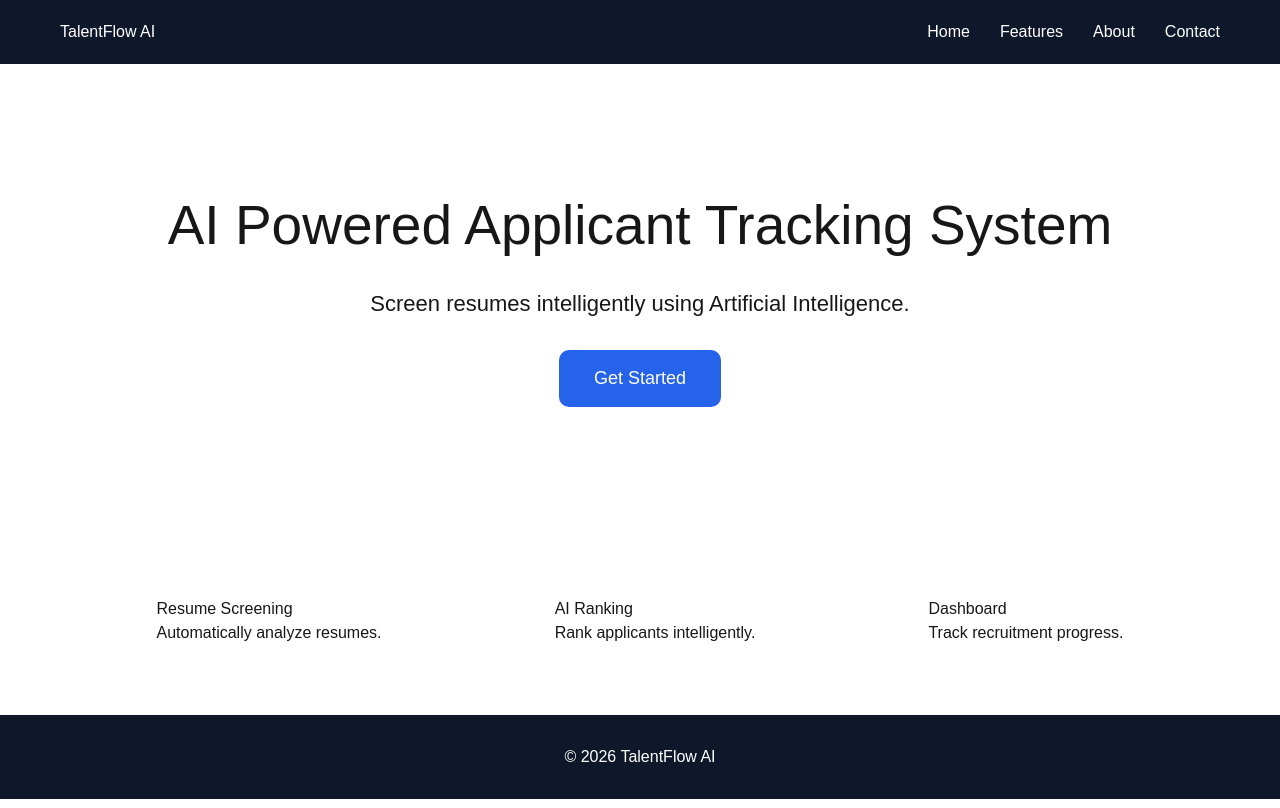
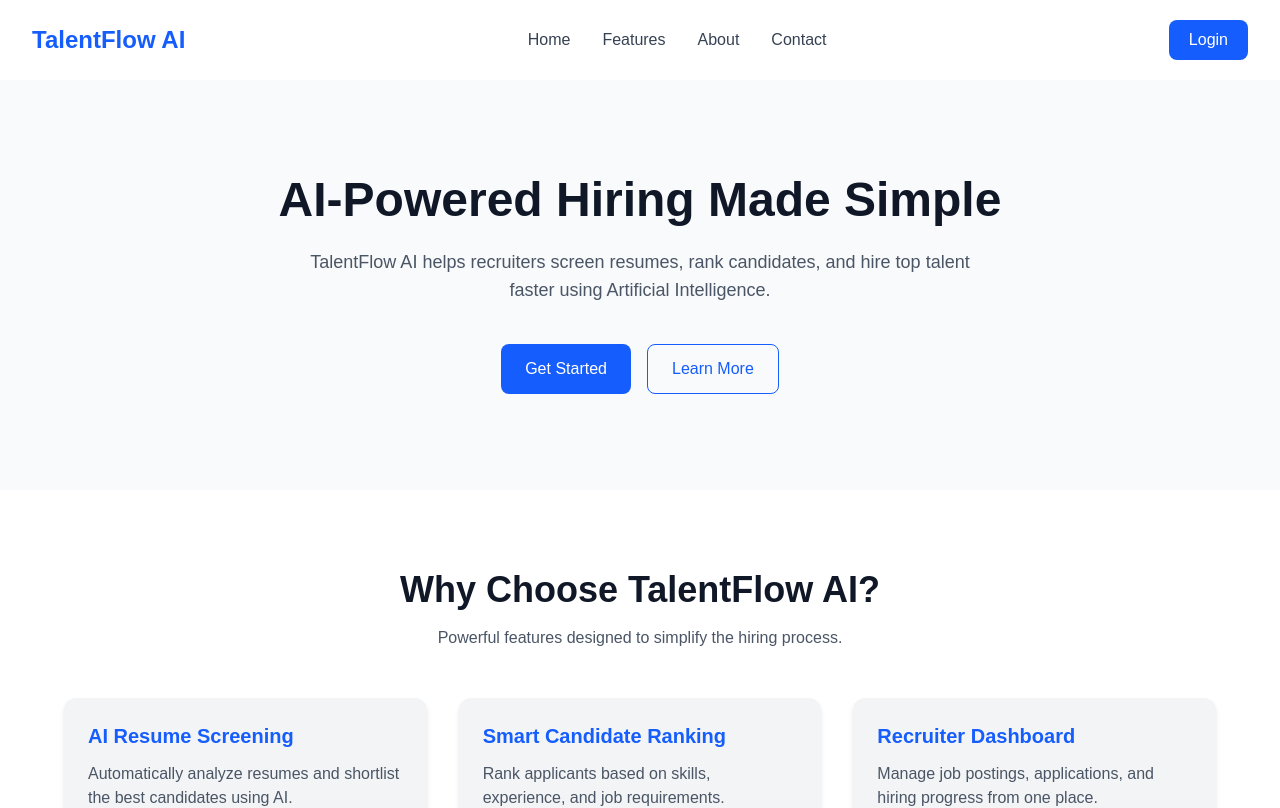
Before and after one commit to Nausheenmohammadi/talentflow-ai, a Next.js app: page / in a window 1280 px wide. Shown: the top 808 px of the page. Built offline with nearby package versions, Linux system fonts and the light colour scheme.

Commit message:
style: redesign landing page with Tailwind CSS

```diff
--- a/app/components/Features.tsx
+++ b/app/components/Features.tsx
@@ -1,25 +1,45 @@
 export default function Features() {
+  const features = [
+    {
+      title: "AI Resume Screening",
+      description:
+        "Automatically analyze resumes and shortlist the best candidates using AI.",
+    },
+    {
+      title: "Smart Candidate Ranking",
+      description:
+        "Rank applicants based on skills, experience, and job requirements.",
+    },
+    {
+      title: "Recruiter Dashboard",
+      description:
+        "Manage job postings, applications, and hiring progress from one place.",
+    },
+  ];
+
   return (
-    <section
-      style={{
-        display: "flex",
-        justifyContent: "space-around",
-        padding: "70px",
-      }}
-    >
-      <div>
-        <h2>Resume Screening</h2>
-        <p>Automatically analyze resumes.</p>
-      </div>
+    <section className="py-20 px-8 bg-white">
+      <h2 className="text-4xl font-bold text-center text-gray-900">
+        Why Choose TalentFlow AI?
+      </h2>
 
-      <div>
-        <h2>AI Ranking</h2>
-        <p>Rank applicants intelligently.</p>
-      </div>
+      <p className="text-center text-gray-600 mt-4 mb-12">
+        Powerful features designed to simplify the hiring process.
+      </p>
 
-      <div>
-        <h2>Dashboard</h2>
-        <p>Track recruitment progress.</p>
+      <div className="grid md:grid-cols-3 gap-8 max-w-6xl mx-auto">
+        {features.map((feature) => (
+          <div
+            key={feature.title}
+            className="bg-gray-100 rounded-xl p-6 shadow-md hover:shadow-xl transition"
+          >
+            <h3 className="text-xl font-semibold text-blue-600 mb-3">
+              {feature.title}
+            </h3>
+
+            <p className="text-gray-600">{feature.description}</p>
+          </div>
+        ))}
       </div>
     </section>
   );
--- a/app/components/Footer.tsx
+++ b/app/components/Footer.tsx
@@ -1,14 +1,25 @@
 export default function Footer() {
   return (
-    <footer
-      style={{
-        textAlign: "center",
-        padding: "30px",
-        background: "#0f172a",
-        color: "white",
-      }}
-    >
-      © 2026 TalentFlow AI
+    <footer className="bg-gray-900 text-white py-8 mt-16">
+      <div className="max-w-6xl mx-auto px-8 flex flex-col md:flex-row justify-between items-center">
+        <div>
+          <h2 className="text-xl font-bold">TalentFlow AI</h2>
+          <p className="text-gray-400 text-sm mt-2">
+            AI-powered recruitment platform for smarter hiring.
+          </p>
+        </div>
+
+        <div className="flex gap-6 mt-6 md:mt-0">
+          <a href="#" className="hover:text-blue-400">Home</a>
+          <a href="#" className="hover:text-blue-400">Features</a>
+          <a href="#" className="hover:text-blue-400">About</a>
+          <a href="#" className="hover:text-blue-400">Contact</a>
+        </div>
+      </div>
+
+      <div className="text-center text-gray-500 text-sm mt-8">
+        © 2026 TalentFlow AI. All Rights Reserved.
+      </div>
     </footer>
   );
 }
--- a/app/components/Hero.tsx
+++ b/app/components/Hero.tsx
@@ -1,41 +1,24 @@
 export default function Hero() {
   return (
-    <section
-      style={{
-        textAlign: "center",
-        padding: "120px 20px",
-      }}
-    >
-      <h1
-        style={{
-          fontSize: "55px",
-        }}
-      >
-        AI Powered Applicant Tracking System
+    <section className="bg-gray-50 py-24 px-8 text-center">
+      <h1 className="text-5xl font-bold text-gray-900">
+        AI-Powered Hiring Made Simple
       </h1>
 
-      <p
-        style={{
-          marginTop: "20px",
-          fontSize: "22px",
-        }}
-      >
-        Screen resumes intelligently using Artificial Intelligence.
+      <p className="mt-6 text-lg text-gray-600 max-w-2xl mx-auto">
+        TalentFlow AI helps recruiters screen resumes, rank candidates,
+        and hire top talent faster using Artificial Intelligence.
       </p>
 
-      <button
-        style={{
-          marginTop: "30px",
-          padding: "15px 35px",
-          background: "#2563eb",
-          color: "white",
-          border: "none",
-          borderRadius: "10px",
-          fontSize: "18px",
-        }}
-      >
-        Get Started
-      </button>
+      <div className="mt-10 flex justify-center gap-4">
+        <button className="bg-blue-600 text-white px-6 py-3 rounded-lg hover:bg-blue-700">
+          Get Started
+        </button>
+
+        <button className="border border-blue-600 text-blue-600 px-6 py-3 rounded-lg hover:bg-blue-50">
+          Learn More
+        </button>
+      </div>
     </section>
   );
 }
--- a/app/components/Navbar.tsx
+++ b/app/components/Navbar.tsx
@@ -1,28 +1,20 @@
 export default function Navbar() {
   return (
-    <nav
-      style={{
-        display: "flex",
-        justifyContent: "space-between",
-        alignItems: "center",
-        padding: "20px 60px",
-        background: "#0f172a",
-        color: "white",
-      }}
-    >
-      <h2>TalentFlow AI</h2>
+    <nav className="flex justify-between items-center px-8 py-5 bg-white shadow-md">
+      <h1 className="text-2xl font-bold text-blue-600">
+        TalentFlow AI
+      </h1>
 
-      <div
-        style={{
-          display: "flex",
-          gap: "30px",
-        }}
-      >
-        <p>Home</p>
-        <p>Features</p>
-        <p>About</p>
-        <p>Contact</p>
+      <div className="flex gap-8 text-gray-700 font-medium">
+        <a href="#">Home</a>
+        <a href="#">Features</a>
+        <a href="#">About</a>
+        <a href="#">Contact</a>
       </div>
+
+      <button className="bg-blue-600 text-white px-5 py-2 rounded-lg hover:bg-blue-700 transition">
+        Login
+      </button>
     </nav>
   );
 }
```
